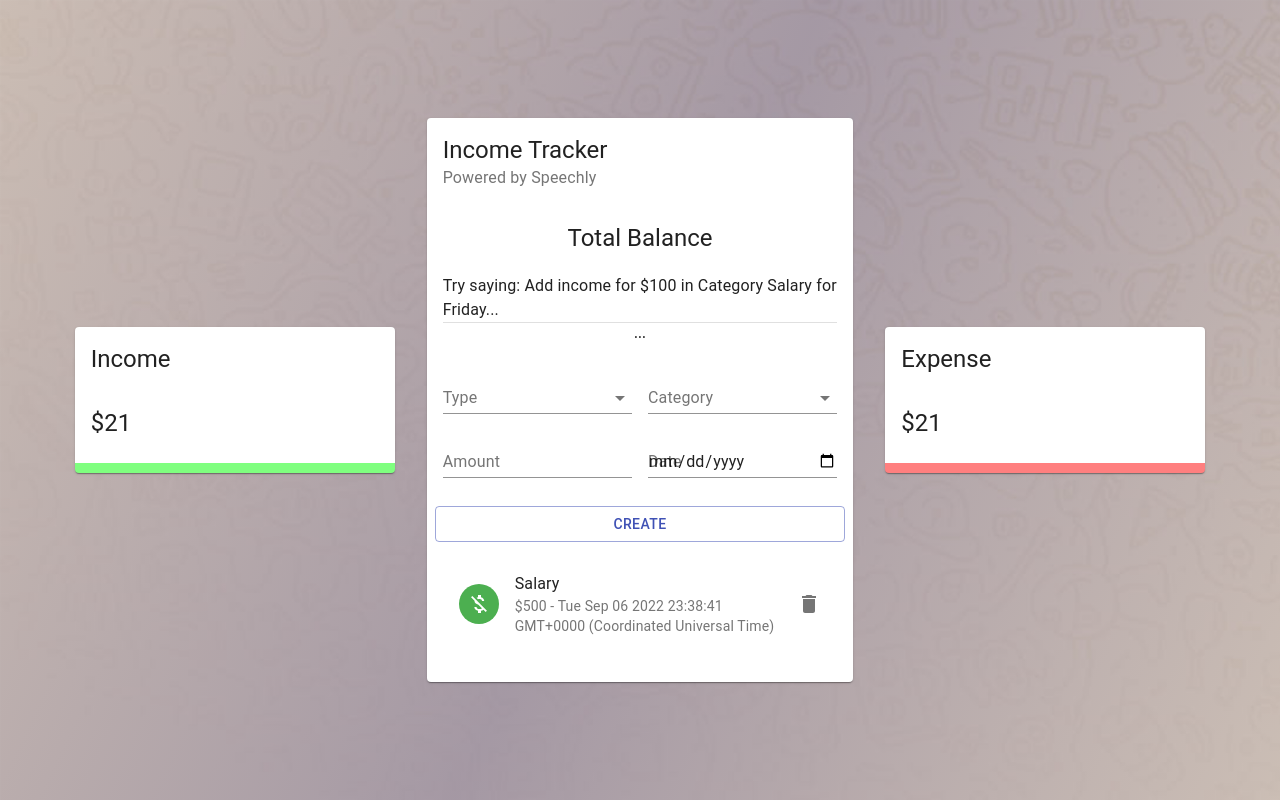
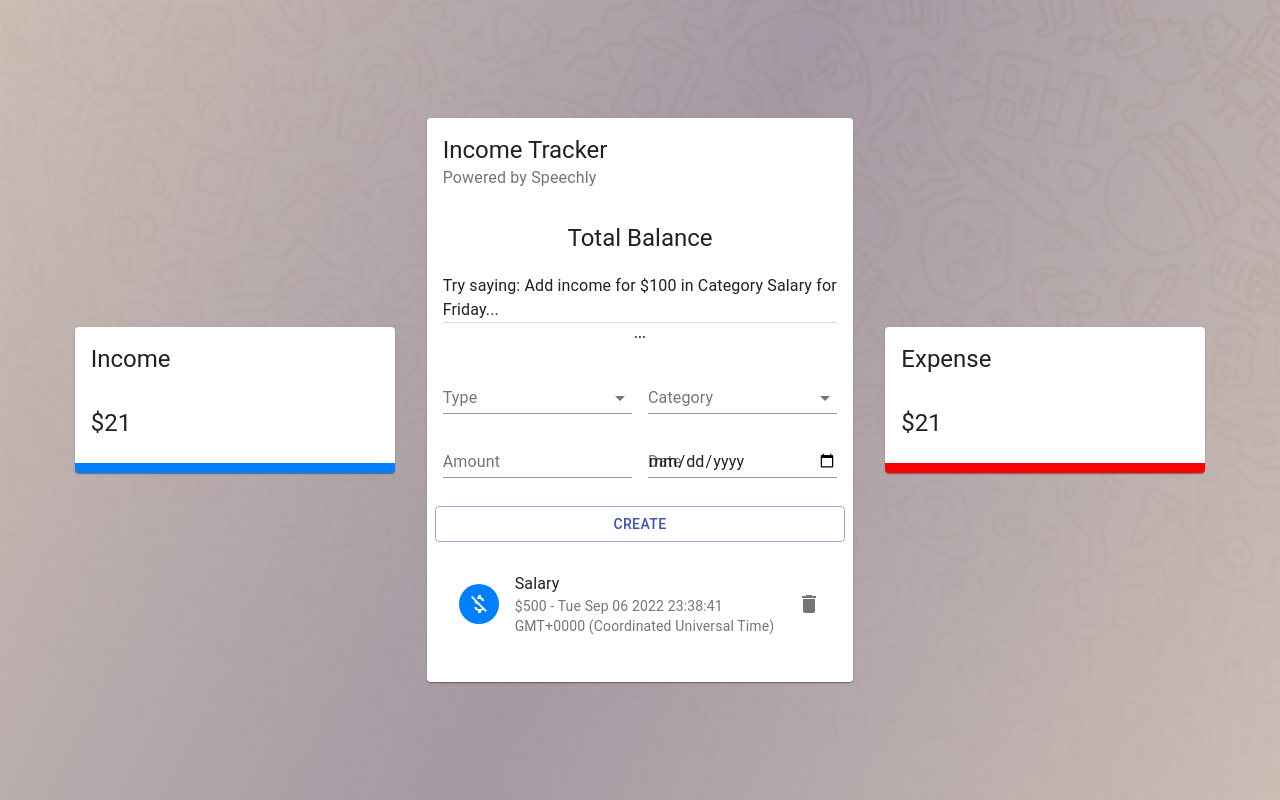
Before and after one commit to maksymsagadin/income-tracker, a React (Create React App) app: page / in a window 1280 px wide. Built offline with nearby package versions, Linux system fonts and the light colour scheme.

Commit message:
updated colors for income and expense

```diff
--- a/src/components/Details/styles.js
+++ b/src/components/Details/styles.js
@@ -2,9 +2,9 @@ import { makeStyles } from "@material-ui/core"
 
 export default makeStyles(() => ({
     income: {
-        borderBottom: '10px solid rgba(0, 255, 0, 0.5)',
+        borderBottom: '10px solid #0080ff',
     },
     expense: {
-        borderBottom: '10px solid rgba(255, 0, 0, 0.5)',
+        borderBottom: '10px solid #ff0000',
     },
 }))
--- a/src/components/Main/List/styles.js
+++ b/src/components/Main/List/styles.js
@@ -4,11 +4,11 @@ import { red, green } from '@material-ui/core/colors'
 export default makeStyles((theme) => ({
   avatarIncome: {
     color: '#fff',
-    backgroundColor: green[500],
+    backgroundColor: '#0080ff',
   },
   avatarExpense: {
     color: theme.palette.getContrastText(red[500]),
-    backgroundColor: red[500],
+    backgroundColor: '#ff0000',
   },
   list: {
     maxHeight: '150px',
```
